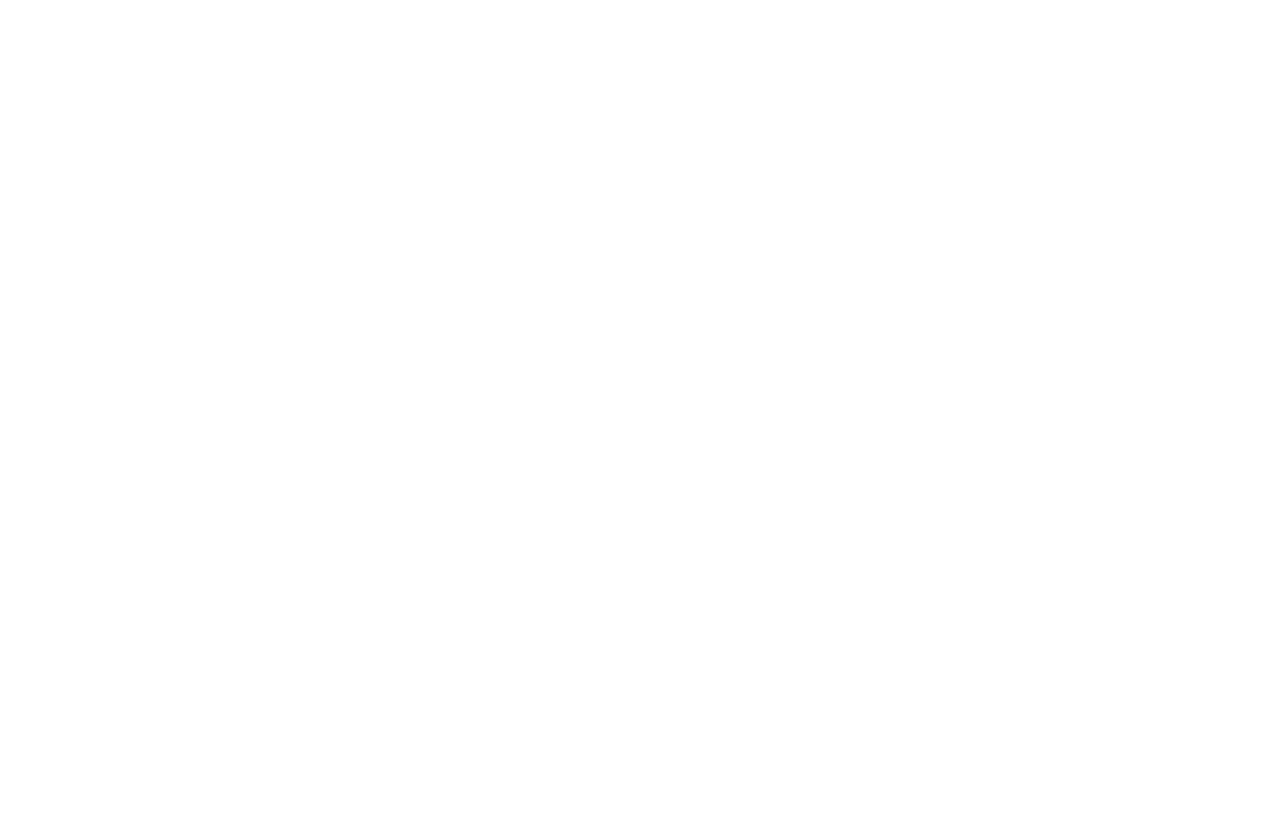
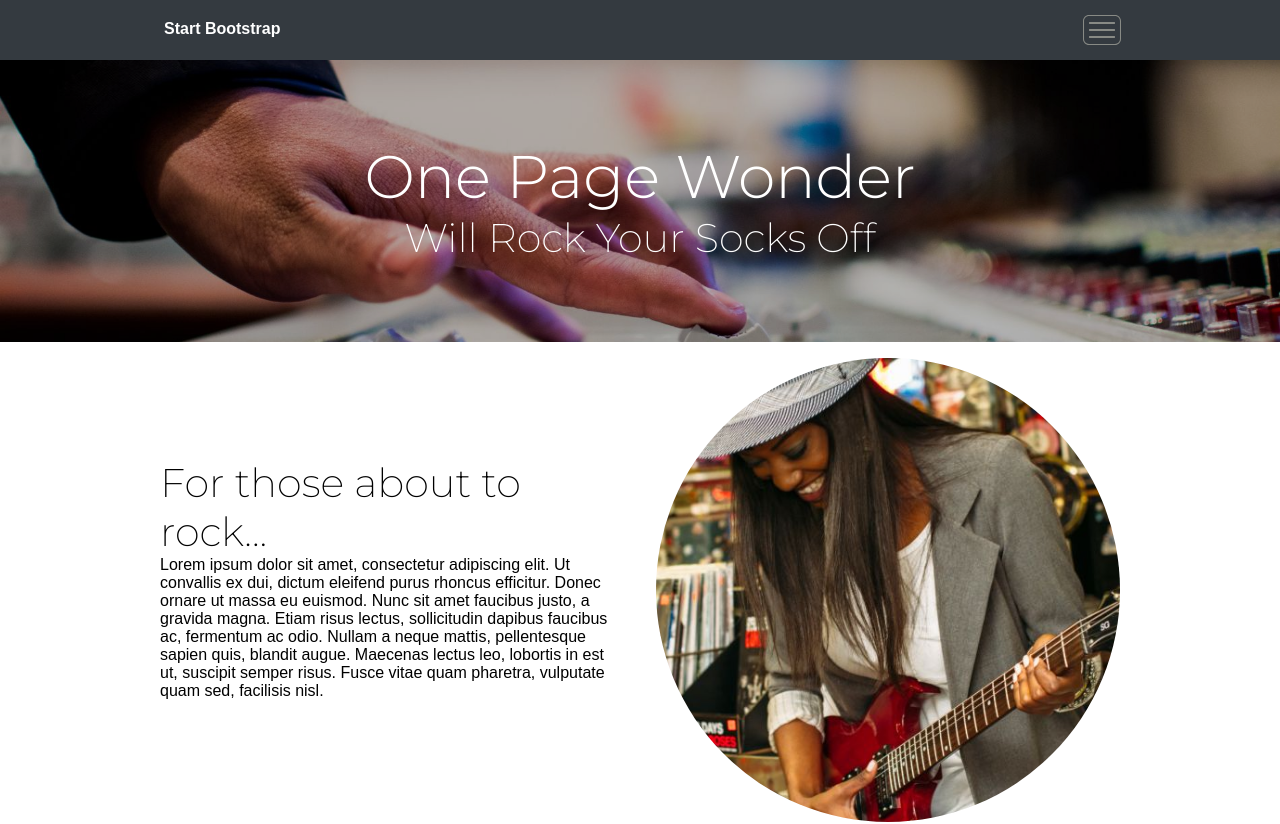
Before and after one commit to KarlaMartinez17/clase-practica-grid, a plain HTML site: page index.html in a window 1280 px wide. Shown: the top 824 px of the page. Before the commit the page ends 800 px from the top, so only its background shows below. Drawn offline with Linux system fonts and the light colour scheme.

Commit message:
rock site

```diff
--- /dev/null
+++ b/css/grid.css
@@ -0,0 +1,67 @@
+/**
+Basic Grid System as seen in:
+https://www.youtube.com/watch?v=uUGHF0dM6GA
+<div class="container">
+  <div class="row">
+    <div class="col-6>Content Left</div>
+    <div class="col-6">Content Right</div>
+  </div>
+</div>
+**/
+
+* {
+    margin: 0;
+    padding: 0;
+    box-sizing: border-box;
+}
+
+.container {
+    width: 100%;
+    max-width: 992px;
+    margin: 0 auto;
+}
+
+.container-fluid{
+    width: 100%;
+}
+
+.container-fluid .row{
+    max-width: 992px;
+    margin: 0 auto;
+}
+
+/** Hack de clearfix **/
+.row::after, .row::before {
+    content:"";
+    display:table;
+    clear: both;
+}
+
+[class *='col-'] {
+    float: left;
+    min-height: 1em;
+    /**gutters**/
+    padding: 1em;
+}
+
+/** 100/12*columnas **/
+.col-1{ width:8.33%; }
+.col-2{ width:16.66%; }
+.col-3{ width:25%; }
+.col-4{ width:33.33%; }
+.col-5{ width:41.66%; }
+.col-6{ width:50%; }
+.col-7{ width:58.33%; }
+.col-8{ width:66.66%; }
+.col-9{ width:75%; }
+.col-10{ width:83.33%; }
+.col-11{ width:91.66%; }
+.col-12{ width:100%; }
+
+/** Primer Breakpoint de bootstrap **/
+@media all and (max-width:576px){
+    [class *='col-'] {
+       width: 100%;
+    }
+}
+/** End of Grid System **/
--- a/css/main.css
+++ b/css/main.css
@@ -0,0 +1,67 @@
+body{
+    font-family: Arial, Helvetica, sans-serif;
+}
+
+h1, h2{
+    font-family: 'Montserrat', sans-serif;
+}
+
+h1{
+    font-weight: 300;
+    font-size: 60px;
+}
+
+h2{
+    font-weight: 200;
+    font-size: 40px;
+}
+
+
+header {
+    background-image: url("../assets/header.jpg");
+    color: white;
+    background-position: center;
+    background-size: cover;
+    text-align: center;
+}
+
+nav{
+    height: 60px;
+    background-color: #343a40;
+    color: white;
+}
+
+footer{
+    height: 60px;
+    background-color: #343a40;
+    text-align: center;
+    color: white;
+    padding: 1.5em;
+}
+
+.opaque{
+    background-color: rgba(0, 0, 0, 0.3);
+    padding: 5em;
+}
+
+section img{
+    border-radius: 50%;
+    max-width: 100%;
+}
+
+.burger {
+    margin-top: 15px;
+    margin-right: 15px;
+    float: right;
+}
+
+.brand {
+    float: left;
+    margin-top: 20px;
+    margin-left: 20px;
+    font-weight: bolder;
+}
+
+.text-margin{
+    margin-top: 2.5em;
+}
--- a/index.html
+++ b/index.html
@@ -1,13 +1,82 @@
 <!DOCTYPE html>
 <html lang="en">
+
 <head>
     <meta charset="UTF-8">
     <meta name="viewport" content="width=device-width, initial-scale=1.0">
     <meta http-equiv="X-UA-Compatible" content="ie=edge">
-    <title>Document</title>
+    <title>Rock-site</title>
+    <link href="https://fonts.googleapis.com/css?family=Montserrat:200,300" rel="stylesheet">
     <link rel="stylesheet" href="css/main.css">
+    <link rel="stylesheet" href="css/grid.css">
 </head>
+
 <body>
+    <nav class="container-fluid">
+        <div class="row">
+            <div class="brand">Start Bootstrap</div>
+            <img class="burger" src="assets/burger.svg" alt="icono">
+        </div>
+    </nav>
+
+    <!--Home About Services Contact-->
+
+    <header class="container-fluid">
+        <div class="opaque">
+            <h1>One Page Wonder</h1>
+            <h2>Will Rock Your Socks Off</h2>
+        </div>
+    </header>
+
+    <section class="container">
+        <div class="row">
+            <div class="col-6">
+                <h2 class="text-margin">For those about to rock...</h2>
+                <p>Lorem ipsum dolor sit amet, consectetur adipiscing elit. Ut convallis ex dui, dictum eleifend purus rhoncus
+                    efficitur. Donec ornare ut massa eu euismod. Nunc sit amet faucibus justo, a gravida magna. Etiam risus
+                    lectus, sollicitudin dapibus faucibus ac, fermentum ac odio. Nullam a neque mattis, pellentesque sapien
+                    quis, blandit augue. Maecenas lectus leo, lobortis in est ut, suscipit semper risus. Fusce vitae quam
+                    pharetra, vulputate quam sed, facilisis nisl.
+                </p>
+            </div>
+            <img class="col-6" src="assets/rock1.jpg" alt="rock-1">
+        </div>
+    </section>
+
+    <section class="container">
+        <div class="row">
+                <img class="col-6" src="assets/rock3.jpg" alt="rock-3">
+            <div class="col-6">
+                <h2 class="text-margin">We Salute You!</h2>
+                <p>Lorem ipsum dolor sit amet, consectetur adipiscing elit. Ut convallis ex dui, dictum eleifend purus rhoncus
+                    efficitur. Donec ornare ut massa eu euismod. Nunc sit amet faucibus justo, a gravida magna. Etiam risus
+                    lectus, sollicitudin dapibus faucibus ac, fermentum ac odio. Nullam a neque mattis, pellentesque sapien
+                    quis, blandit augue. Maecenas lectus leo, lobortis in est ut, suscipit semper risus. Fusce vitae quam
+                    pharetra, vulputate quam sed, facilisis nisl.
+                </p>
+            </div>
+        </div>
+    </section>
+
+
+    <section class="container">
+        <div class="row">
+            <div class="col-6">
+                <h2 class="text-margin">Let there be rock!</h2>
+                <p>Lorem ipsum dolor sit amet, consectetur adipiscing elit. Ut convallis ex dui, dictum eleifend purus rhoncus
+                    efficitur. Donec ornare ut massa eu euismod. Nunc sit amet faucibus justo, a gravida magna. Etiam risus
+                    lectus, sollicitudin dapibus faucibus ac, fermentum ac odio. Nullam a neque mattis, pellentesque sapien
+                    quis, blandit augue. Maecenas lectus leo, lobortis in est ut, suscipit semper risus. Fusce vitae quam
+                    pharetra, vulputate quam sed, facilisis nisl.
+                </p>
+            </div>
+            <img class="col-6" src="assets/rock2.jpg" alt="rock-2">
+        </div>
+    </section>
+
+    <footer>Copyright© Your Website 2017</footer>
+
     <script src="js/app.js"></script>
 </body>
+
 </html>
```
Also changed, not shown: assets/burger.svg (added), assets/header.jpg (added), assets/rock1.jpg (added), assets/rock2.jpg (added), assets/rock3.jpg (added).
